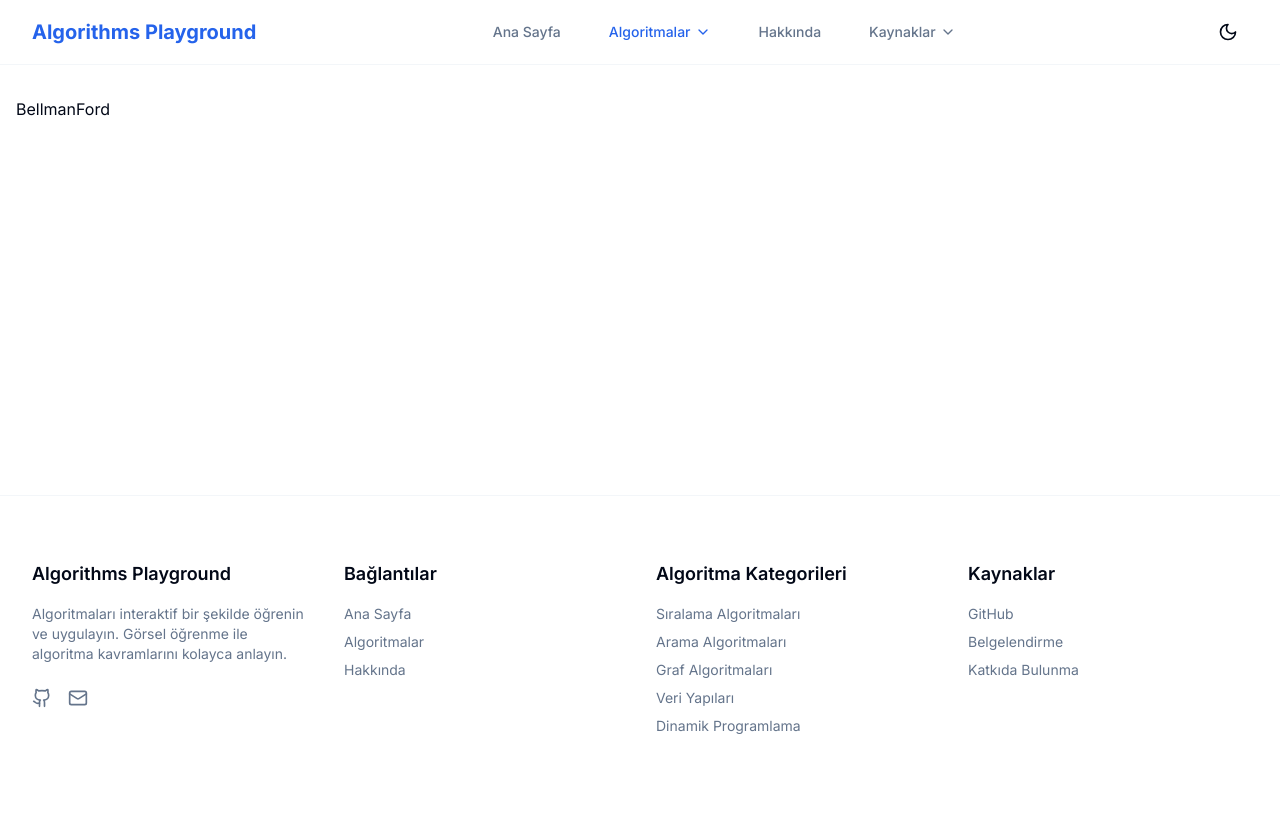
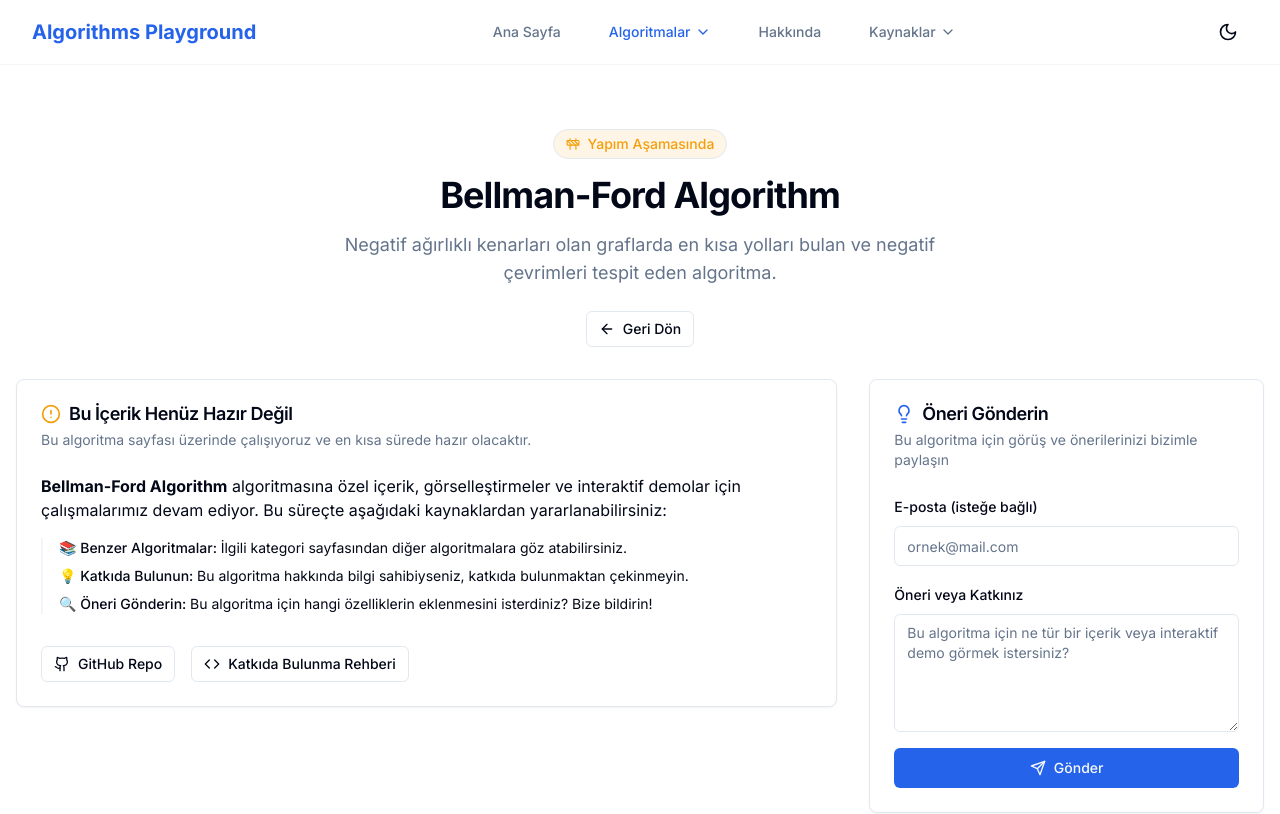
Before and after one commit to zzafergok/algorithms-playground, a Next.js app: page /algorithms/graph-algorithms/bellman-ford in a window 1280 px wide. Shown: the top 814 px of the page. Built offline with nearby package versions, Linux system fonts and the light colour scheme; a web font is replaced by a local one.

Commit message:
Update Bellman-Ford page with under construction component

```diff
--- a/src/app/algorithms/graph-algorithms/bellman-ford/page.tsx
+++ b/src/app/algorithms/graph-algorithms/bellman-ford/page.tsx
@@ -1,7 +1,13 @@
-import React from 'react';
+'use client';
 
-type Props = {};
+import { UnderConstruction } from '@/components/common/under-construction';
 
-export default function BellmanFord({}: Props) {
-  return <div>BellmanFord</div>;
+export default function BellmanFord() {
+  return (
+    <UnderConstruction
+      title="Bellman-Ford Algorithm"
+      description="Negatif ağırlıklı kenarları olan graflarda en kısa yolları bulan ve negatif çevrimleri tespit eden algoritma."
+      category="graph-algorithms"
+    />
+  );
 }
```
